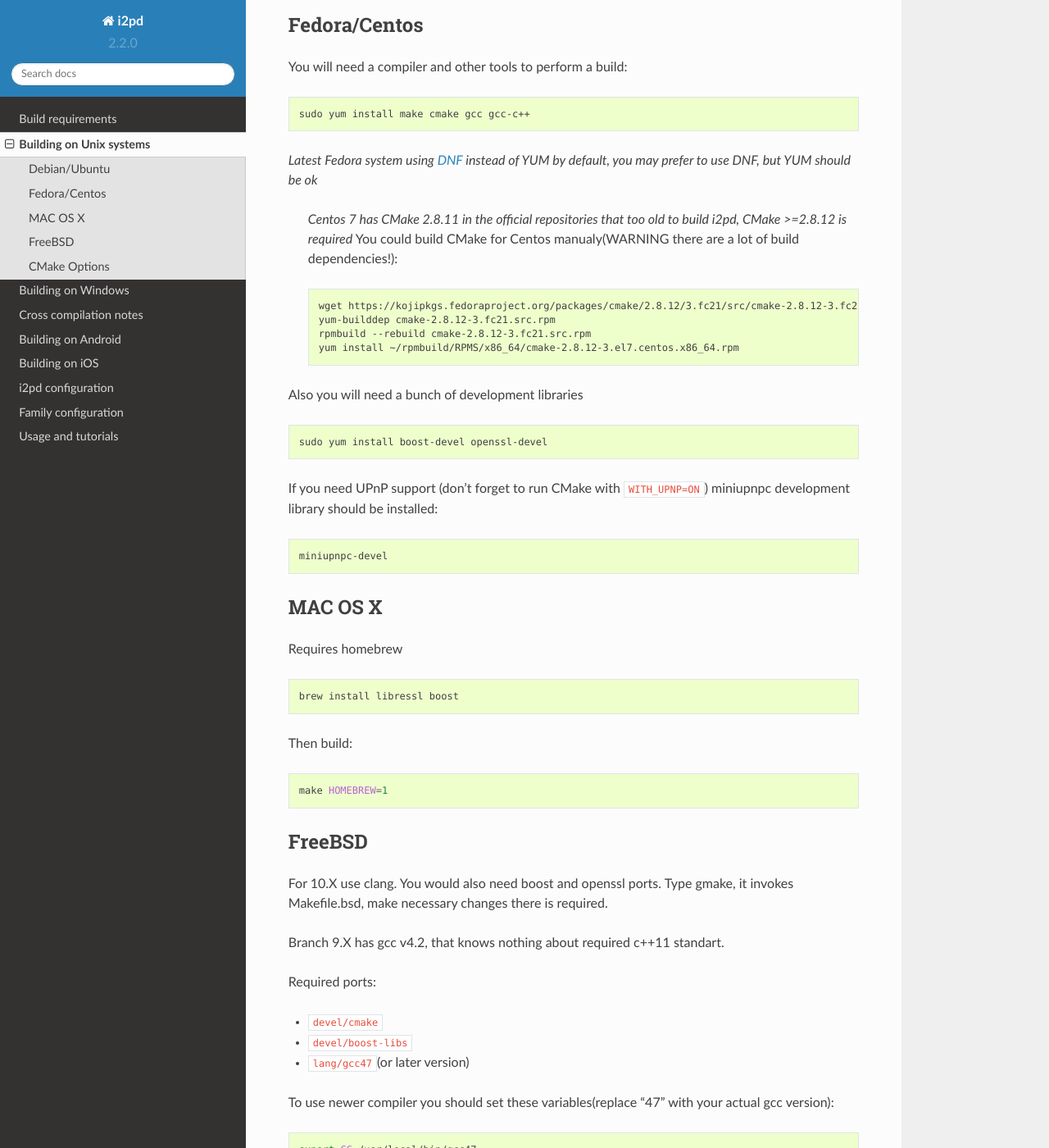
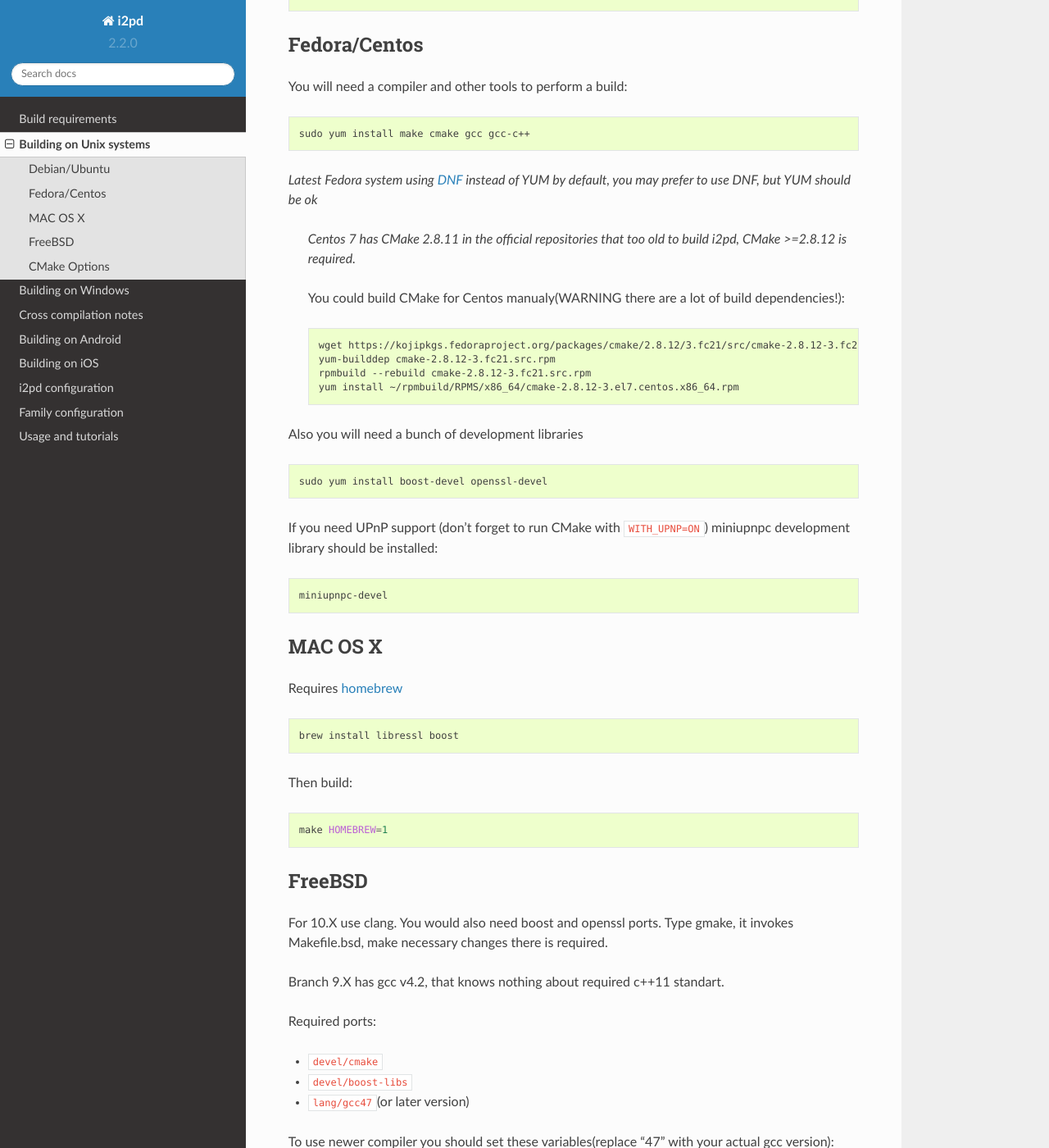
Before and after one commit to PurpleI2P/i2pd, a Sphinx documentation site: the page built from docs/build_notes_unix.md, in a window 1280 px wide and 1400 px high, scrolled down 1507 px. Shown: the whole window at 82% size. Built offline with Sphinx 7.4.7 and the Read the Docs theme 2.0.0, drawn with Linux system fonts in a browser that asks for light colours; some of the changed lines change nothing that is shown.

Commit message:
small fixes for docs

````diff
--- a/docs/build_notes_unix.md
+++ b/docs/build_notes_unix.md
@@ -4,8 +4,9 @@
 First of all we need to make sure that all dependencies are satisfied.
 
 This doc is trying to cover:
-* [Debian/Ubuntu](#debianubuntu) (contains packaging instructions)
-* [Fedora/Centos](#fedoracentos)
+* [Debian/Ubuntu](#debian-ubuntu) (contains packaging instructions)
+* [Fedora/Centos](#fedora-centos)
+* [Fedora/Centos](#mac-os-x)
 * [FreeBSD](#freebsd)
 
 Make sure you have all required dependencies for your system successfully installed.
@@ -73,7 +74,8 @@
 
 *Latest Fedora system using [DNF](https://en.wikipedia.org/wiki/DNF_(software)) instead of YUM by default, you may prefer to use DNF, but YUM should be ok*
 
-> *Centos 7 has CMake 2.8.11 in the official repositories that too old to build i2pd, CMake >=2.8.12 is required*
+> *Centos 7 has CMake 2.8.11 in the official repositories that too old to build i2pd, CMake >=2.8.12 is required.*
+>
 > You could build CMake for Centos manualy(WARNING there are a lot of build dependencies!):
 > ```bash
 > wget https://kojipkgs.fedoraproject.org/packages/cmake/2.8.12/3.fc21/src/cmake-2.8.12-3.fc21.src.rpm
@@ -95,7 +97,7 @@
 MAC OS X
 --------
 
-Requires homebrew
+Requires [homebrew](http://brew.sh/)
 
 ```bash
 brew install libressl boost
````
